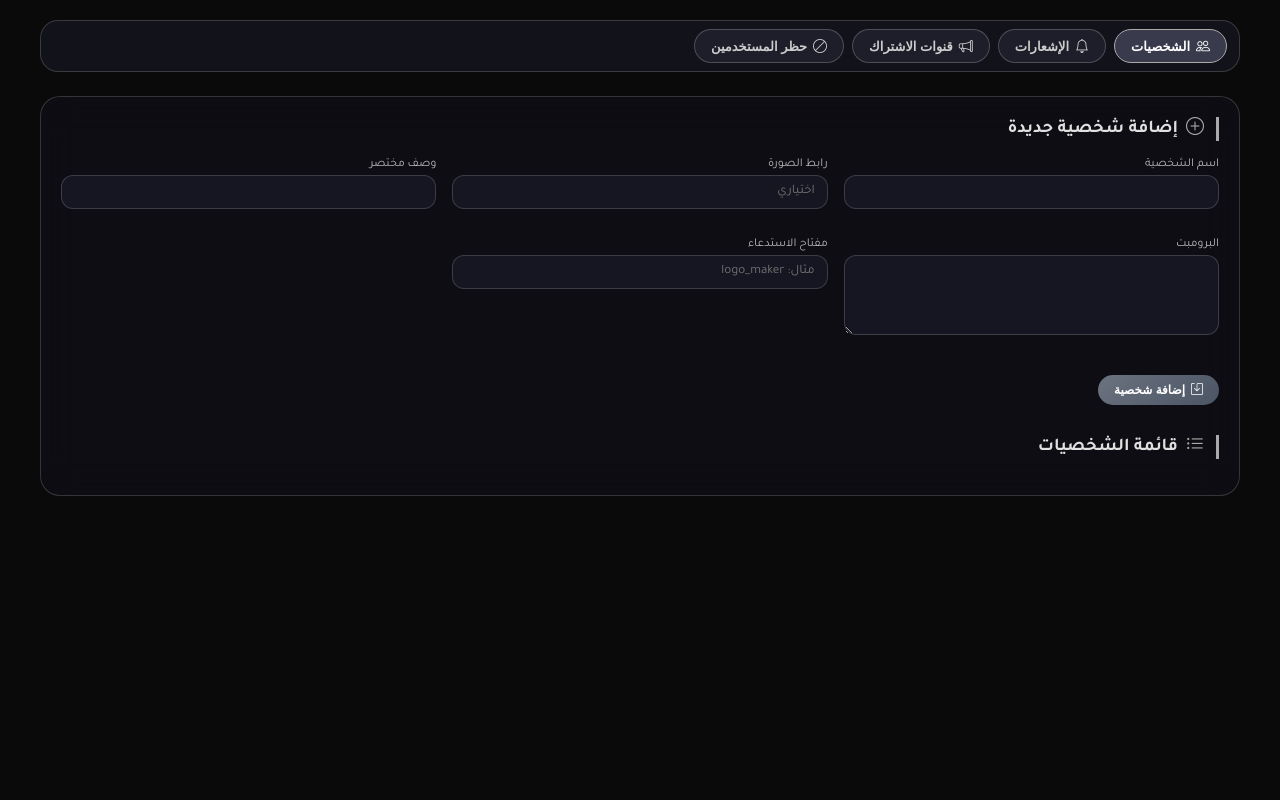
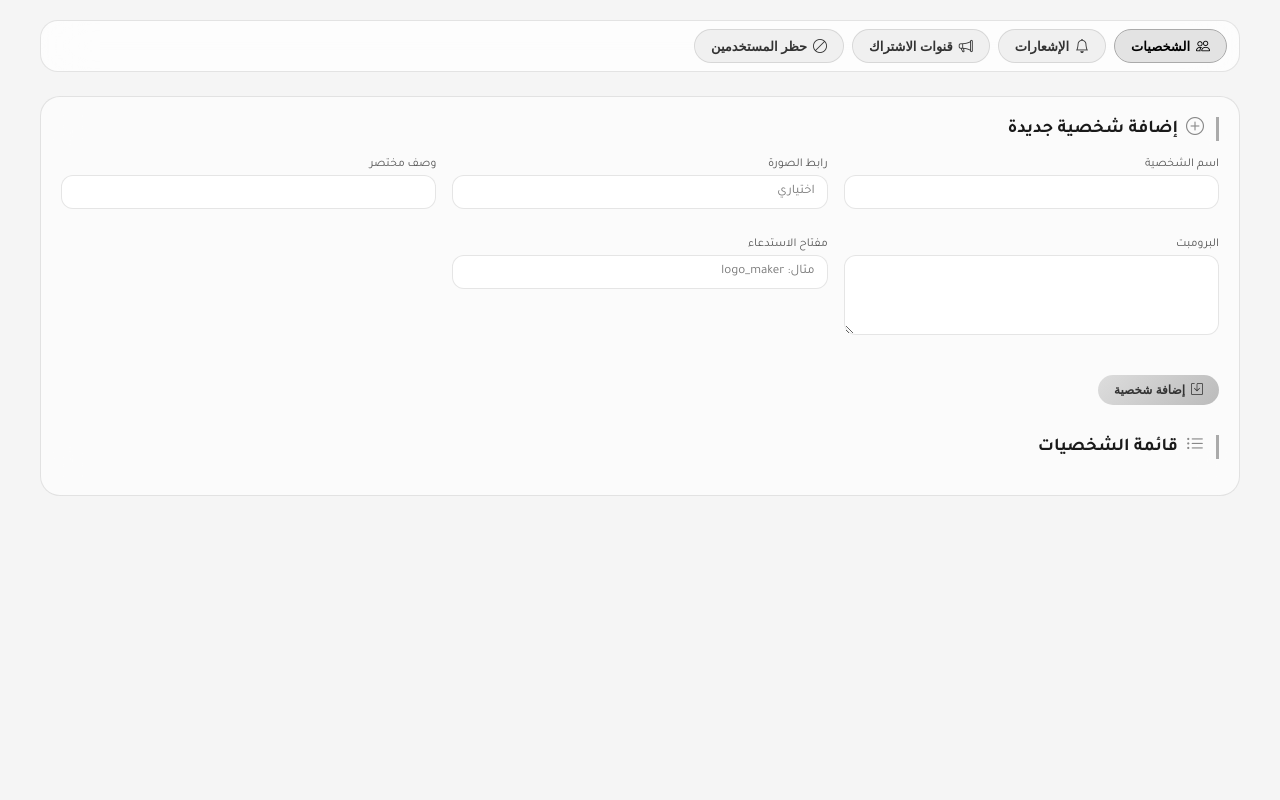
Before and after one commit to eviiile/eVile_anlyz, a Flask app: page /admin in a window 1280 px wide. Run offline with Flask 3, Linux system fonts and the light colour scheme; the visitor is signed in with stand-in values (Sample User, id 1); data that the repository does not hold is empty; some libraries are stand-ins or nearby versions.

Commit message:
Update admin.html

```diff
--- a/templates/admin.html
+++ b/templates/admin.html
@@ -10,9 +10,9 @@
         * { margin: 0; padding: 0; box-sizing: border-box; }
         body {
             font-family: 'Tajawal', sans-serif;
-            background: #0a0a0a;
+            background: #f5f5f5;
             min-height: 100vh;
-            color: #e0e0e0;
+            color: #1a1a1a;
             padding: 20px;
         }
         .admin-container { max-width: 1200px; margin: 0 auto; }
@@ -21,18 +21,18 @@
             flex-wrap: wrap;
             gap: 8px;
             margin-bottom: 24px;
-            background: rgba(20,20,30,0.85);
+            background: rgba(255,255,255,0.75);
             backdrop-filter: blur(25px);
-            border: 1px solid rgba(150,150,150,0.3);
+            border: 1px solid rgba(0,0,0,0.1);
             border-radius: 18px;
             padding: 8px 12px;
         }
         .tab-btn {
             padding: 8px 16px;
-            background: rgba(40,40,55,0.6);
-            border: 1px solid rgba(150,150,150,0.4);
+            background: rgba(0,0,0,0.05);
+            border: 1px solid rgba(0,0,0,0.1);
             border-radius: 40px;
-            color: #ccc;
+            color: #333;
             font-size: 13px;
             font-weight: 600;
             cursor: pointer;
@@ -43,16 +43,16 @@
         }
         .tab-btn i { font-size: 14px; }
         .tab-btn.active {
-            background: rgba(100,100,130,0.5);
+            background: rgba(0,0,0,0.1);
             border-color: #aaa;
-            color: white;
+            color: #000;
         }
         .tab-btn:active { transform: scale(0.96); }
         .tab-content {
             display: none;
-            background: rgba(15,15,25,0.6);
+            background: rgba(255,255,255,0.6);
             backdrop-filter: blur(20px);
-            border: 1px solid rgba(150,150,150,0.3);
+            border: 1px solid rgba(0,0,0,0.1);
             border-radius: 20px;
             padding: 20px;
         }
@@ -67,7 +67,7 @@
             align-items: center;
             gap: 8px;
         }
-        .section-title i { font-size: 18px; color: #aaa; }
+        .section-title i { font-size: 18px; color: #888; }
         .form-grid {
             display: grid;
             grid-template-columns: repeat(auto-fill, minmax(280px, 1fr));
@@ -79,15 +79,15 @@
             display: block;
             margin-bottom: 4px;
             font-size: 12px;
-            color: #bbb;
+            color: #555;
         }
         input, textarea, select {
             width: 100%;
             padding: 8px 12px;
-            background: rgba(30,30,45,0.6);
-            border: 1px solid rgba(150,150,150,0.3);
+            background: rgba(255,255,255,0.8);
+            border: 1px solid rgba(0,0,0,0.1);
             border-radius: 12px;
-            color: #eee;
+            color: #1a1a1a;
             font-family: 'Tajawal', sans-serif;
             font-size: 13px;
         }
@@ -96,12 +96,22 @@
             border-color: #aaa;
         }
         textarea { min-height: 80px; resize: vertical; }
+        .checkbox-group {
+            display: flex;
+            align-items: center;
+            gap: 8px;
+            margin-top: 8px;
+        }
+        .checkbox-group input {
+            width: auto;
+            margin: 0;
+        }
         .btn {
             padding: 8px 16px;
-            background: linear-gradient(135deg, #6b7280, #4b5563);
+            background: linear-gradient(135deg, #ddd, #bbb);
             border: none;
             border-radius: 40px;
-            color: white;
+            color: #333;
             font-weight: 600;
             font-size: 12px;
             cursor: pointer;
```
Also changed, not shown: other parts of templates/admin.html (+26 -24 lines).
